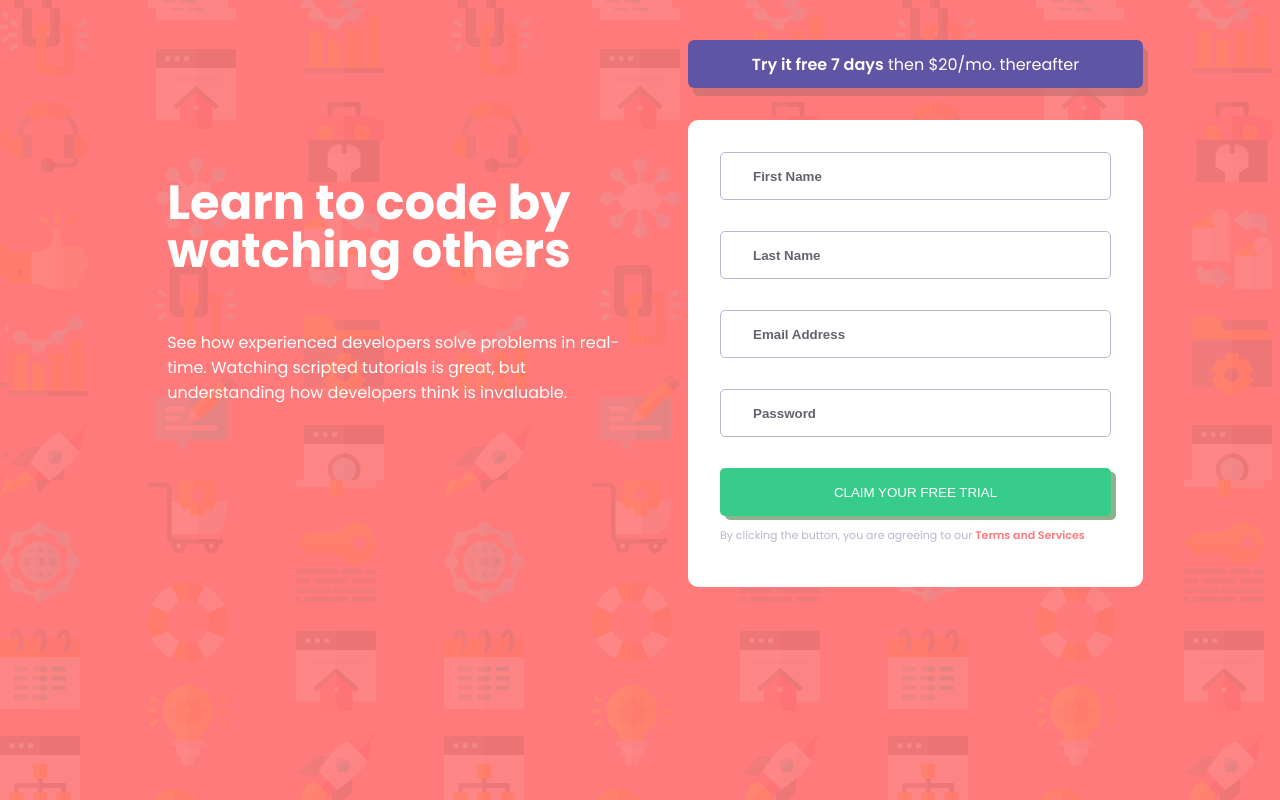
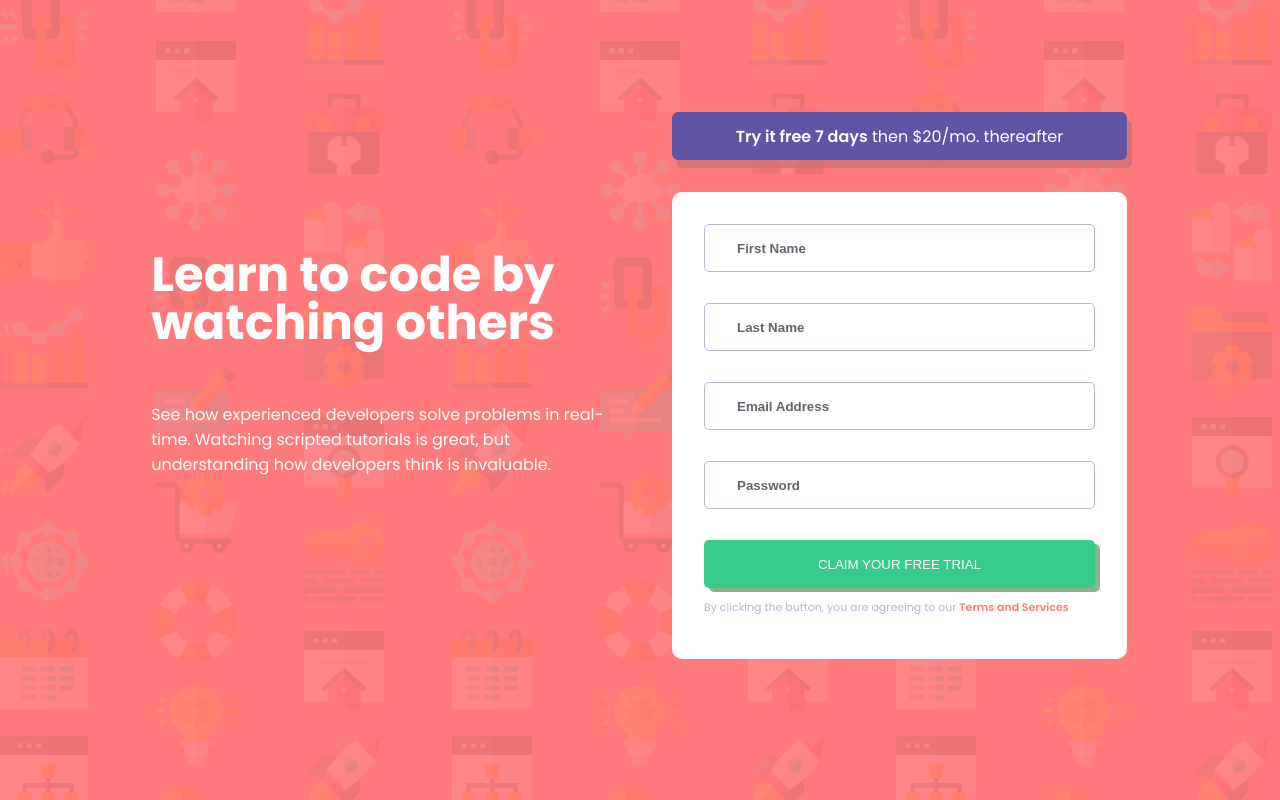
Before and after one commit to Chiku100/Intro-Component-With-Sign-Up-Form, a plain HTML site: page index.html in a window 1280 px wide. Drawn offline with Linux system fonts and the light colour scheme.

Commit message:
Final css commit

```diff
--- a/styles.css
+++ b/styles.css
@@ -6,7 +6,8 @@
 }
 
 body,
-html {
+html {height: 100%;
+    max-height: 800px;
     background-color: hsl(0, 100%, 74%);
     background-image: url("./images/bg-intro-desktop.png");
     display: flex;
@@ -16,8 +17,9 @@ html {
     max-width: 1440px;
 }
 
-main {margin-left: 2rem;
+main {
     width: 90%;
+
     height: 80%;
     font-family: 'Poppins', sans-serif;
     font-size: 16px;
@@ -63,7 +65,8 @@ main {margin-left: 2rem;
 
 .right-section {
     width: 80%;
-    height: 400px;
+    height: 300px;
+
 
 }
 .error{
@@ -91,6 +94,7 @@ button {box-shadow: 5px 4px  rgba(66, 123, 62, 0.594);
     text-transform: uppercase;
 }
 em{position: relative;
+    bottom: 10px;
     left: 200px;
     color: hsl(0, 100%, 74%);
     font-size: 12px;
@@ -126,6 +130,7 @@ html {
 }main {text-align: center;
     width: 90%;
     height: 100%;
+    margin-left: 2rem;
     font-family: 'Poppins', sans-serif;
     font-size: 16px;
     color: white;
```
